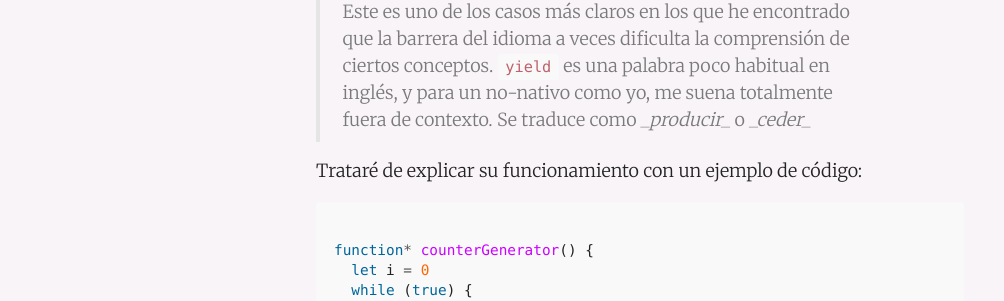
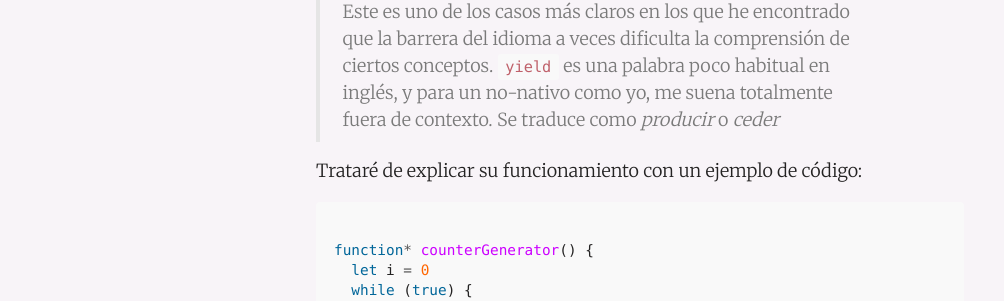
Before and after one commit to juanmirod/juanmirod.github.io, a Jekyll site: the page built from _posts/2017-09-11-Generadores-JavaScript.markdown, in a window 1280 px wide and 900 px high, scrolled down 420 px. Shown: the part 152-453 px from the top of the window, without its empty margins (0-1004 px from the left). Built offline with Jekyll 4.4.1, drawn with Linux system fonts in a browser that asks for light colours.

Commit message:
fix: tiny style fix

```diff
--- a/_posts/2017-09-11-Generadores-JavaScript.markdown
+++ b/_posts/2017-09-11-Generadores-JavaScript.markdown
@@ -12,7 +12,7 @@ Los generadores son una herramienta de programación muy poderosa, pero difícil
 
 Un generador es una función especial en JavaScript que puede pausar su ejecución y retomarla en un punto arbitrario. Para definirlos utilizamos dos nuevas palabras reservadas del lenguaje: `function*` y `yield`.
 
-> Este es uno de los casos más claros en los que he encontrado que la barrera del idioma a veces dificulta la comprensión de ciertos conceptos. `yield` es una palabra poco habitual en inglés, y para un no-nativo como yo, me suena totalmente fuera de contexto. Se traduce como *_producir_* o *_ceder_*
+> Este es uno de los casos más claros en los que he encontrado que la barrera del idioma a veces dificulta la comprensión de ciertos conceptos. `yield` es una palabra poco habitual en inglés, y para un no-nativo como yo, me suena totalmente fuera de contexto. Se traduce como _producir_ o _ceder_
 
 Trataré de explicar su funcionamiento con un ejemplo de código:
 
```
